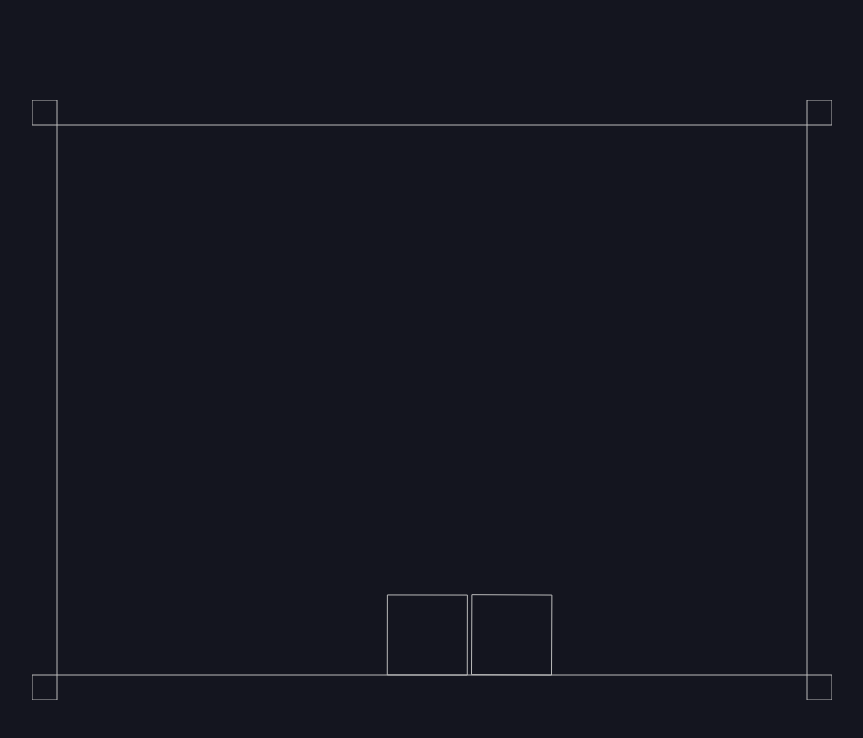
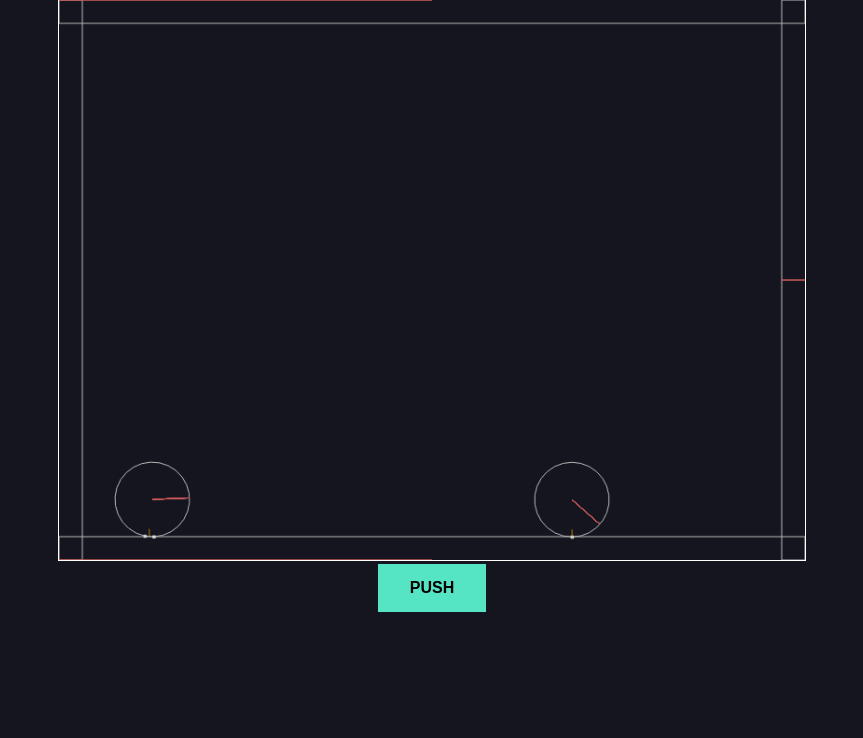
Before and after one commit to Deadbush225/Website-Start-up, a website built with Vite: page src/index.html in a window 1280 px wide. Shown: the whole page, without its empty margins (208-1071 px from the left). Built offline with nearby package versions, Linux system fonts and the light colour scheme.

Commit message:
refactor: multiple added

```diff
--- a/package.json
+++ b/package.json
@@ -3,9 +3,10 @@
 	"version": "1.0.0",
 	"description": "sample collaboration",
 	"main": "index.ts",
+	"type": "module",
 	"scripts": {
-		"test": "echo \"Error: no test specified\" && exit 1",
-		"build": "tsc && vite build"
+		"build": "tsc && vite build",
+		"dev": "vite"
 	},
 	"author": "Inso & Pelagio",
 	"license": "ISC",
--- a/src/index.html
+++ b/src/index.html
@@ -9,6 +9,9 @@
 	</head>
 	<body>
 		<div class="canvas-outer"></div>
+		<div class="center">
+			<button class="push">PUSH</button>
+		</div>
 		<!-- <p>Test</p> -->
 	</body>
 </html>
--- a/src/index.ts
+++ b/src/index.ts
@@ -1,51 +1,107 @@
 import "./styles/styles.scss";
 import Matter from "matter-js";
 
-var Example = Example || {};
+let push = false;
+
+function pushBox() {
+	push = true;
+}
+
+document.body.querySelector(".push").addEventListener("click", pushBox);
+
+// let Example = Example || {};
 
 // module aliases
-var Engine = Matter.Engine,
+let Engine = Matter.Engine,
 	Render = Matter.Render,
 	Runner = Matter.Runner,
 	Bodies = Matter.Bodies,
-	Composite = Matter.Composite;
+	Composite = Matter.Composite,
+	Body = Matter.Body,
+	Events = Matter.Events;
 
 // create an engine
-var engine = Engine.create({
-	gravity: { y: 5 },
+let engine = Engine.create({
+	gravity: { y: 3 },
 });
 
 // create a renderer
-var render = Render.create({
+let render = Render.create({
 	// element: document.body,
 	element: document.body.querySelector(".canvas-outer"),
 	engine: engine,
+	options: { showAngleIndicator: true, showCollisions: true },
 });
 
 // create two boxes and a ground
-var boxA = Bodies.rectangle(400, 200, 80, 80);
-var boxB = Bodies.rectangle(450, 50, 80, 80);
-// var ground = Bodies.rectangle(400, 610, 810, 60, { isStatic: true }); //walls
+// let boxA = Bodies.rectangle(100, 530, 80, 80, { friction: 0, restituiton: 1 });
+let boxA = Bodies.circle(100, 530, 40, { friction: 0, restituiton: 1 });
+let boxB = Bodies.circle(550, 530, 40, { friction: 0, restitution: 1 });
+// let ground = Bodies.rectangle(400, 610, 810, 60, { isStatic: true }); //walls
 
 // add all of the bodies to the world
 // Composite.add(engine.world, [boxA, boxB, ground]);
+
+console.log(engine.world);
+
 Composite.add(engine.world, [boxA, boxB]);
 
 Composite.add(engine.world, [
 	// walls
-	Bodies.rectangle(400, 0, 800, 50, { isStatic: true }),
-	Bodies.rectangle(400, 600, 800, 50, { isStatic: true }),
-	Bodies.rectangle(800, 300, 50, 600, { isStatic: true }),
-	Bodies.rectangle(0, 300, 50, 600, { isStatic: true }),
+	Bodies.rectangle(400, 0, 800, 50, { isStatic: true, restitution: 1 }),
+	Bodies.rectangle(400, 600, 800, 50, { isStatic: true, restitution: 0 }),
+	Bodies.rectangle(800, 300, 50, 600, { isStatic: true, restitution: 1 }),
+	Bodies.rectangle(0, 300, 50, 600, { isStatic: true, restitution: 1 }),
 ]);
+
+let lastTime = 0;
+let firstrun = true;
+let reverse = true;
+
+Events.on(engine, "beforeUpdate", function (event) {
+	// let timeScale = (event.delta || 1000 / 60) / 1000;
+
+	// if (event.timestamp - lastTime >= 1500 && firstrun) {
+	if (push) {
+		console.log(push);
+		// Body.setVelocity(bodyB, { x: 0, y: -10 });
+		// Body.setAngle(bodyC, -Math.PI * 0.26);
+		// Body.setAngularVelocity(boxA, 0.2);
+		// Body.setVelocity(boxA, { x: 10, y: 10 });
+
+		// Body.setAngularVelocity(boxB, 0.3);
+		Body.setVelocity(boxB, { x: reverse ? -50 : 50, y: 0 });
+
+		// Body.setAngularVelocity(boxC, 0.01);
+		// Body.setVelocity(boxC, { x: 10, y: 50 });
+
+		// Body.setAngularVelocity(boxD, 0.1);
+		// Body.setVelocity(boxD, { x: 10, y: 10 });
+
+		// Body.setAngularVelocity(boxE, 0.1);
+		// Body.setVelocity(boxE, { x: 10, y: 10 });
+		// stop scaling
+		// scaleRate = 0;
+
+		// update last time
+		lastTime = event.timestamp;
+		reverse = !reverse;
+
+		push = false;
+		// firstrun = false;
+		// }
+	}
+	// console.log(engine.timing.timestamp);
+});
 
 /* ------------------------------------------------------------------------- */
 // add mouse control
-var mouse = Matter.Mouse.create(render.canvas),
+let mouse = Matter.Mouse.create(render.canvas),
 	mouseConstraint = Matter.MouseConstraint.create(engine, {
 		mouse: mouse,
 		constraint: {
-			stiffness: 0.2,
+			stiffness: 1,
+			damping: 0.1,
 			render: {
 				visible: false,
 			},
@@ -62,7 +118,9 @@ render.mouse = mouse;
 Render.run(render);
 
 // create runner
-var runner = Runner.create();
+let runner = Runner.create();
 
 // run the engine
 Runner.run(runner, engine);
+
+// Matter.Body.applyForce(boxA, boxA.position, Matter.Vector.create(0.1, 0));
--- a/src/styles/styles.scss
+++ b/src/styles/styles.scss
@@ -5,14 +5,40 @@ body {
     color: rgb(0, 0, 0);
 }
 
-canvas {
-    max-width: 100%;
-    max-height: 100%;
-}
 
 .canvas-outer {
     display: flex;
     align-items: center;
     justify-content: center;
-    height: 100vh;
+    height: 70vh;
+
+    canvas {
+        max-width: 100%;
+        max-height: 100%;
+        border: 1px white solid;
+    }
 }
+
+.push {
+    background-color: #55e5c5;
+    border: none;
+    color: black;
+    font-weight: 600;
+    padding: 15px 32px;
+    text-align: center;
+    text-decoration: none;
+    display: inline-block;
+    font-size: 16px;
+    margin: 4px 2px;
+    cursor: pointer;
+}
+
+.center {
+    display: flex;
+    align-items: center;
+    justify-content: center;
+
+    .push {
+        display: inline-block;
+    }
+}
```
